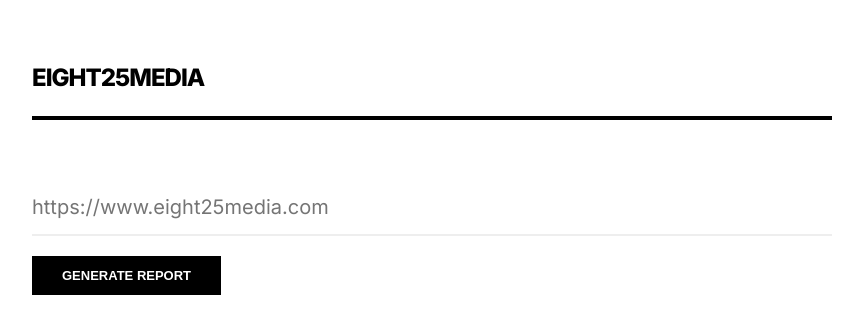
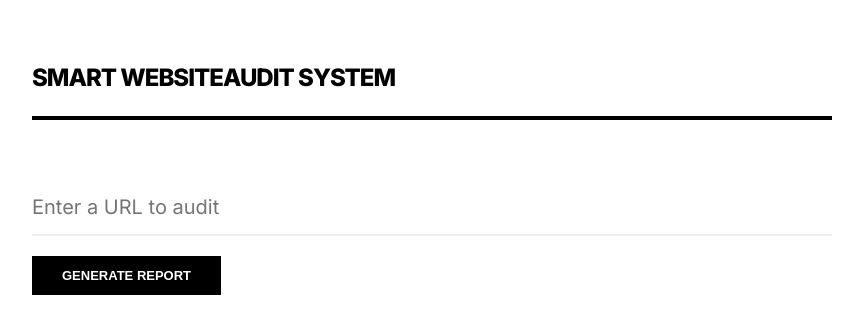
Before and after one commit to Kalu1s/eight25-smart-audit-agent, a website: page public/index.html in a window 1280 px wide. Shown: the whole page, without its empty margins (208-1071 px from the left). Drawn offline with Linux system fonts and the light colour scheme.

```diff
--- a/public/index.html
+++ b/public/index.html
@@ -58,10 +58,10 @@
 </head>
 <body>
 <div class="container">
-  <header><div class="logo">EIGHT25<span>MEDIA</span></div></header>
+  <header><div class="logo">Smart Website<span>Audit System</span></div></header>
 
   <div class="input-section">
-    <input id="urlInput" type="text" placeholder="https://www.eight25media.com" />
+    <input id="urlInput" type="text" placeholder="Enter a URL to audit" />
     <button id="runBtn" onclick="runAudit()">Generate Report</button>
   </div>
 
```
